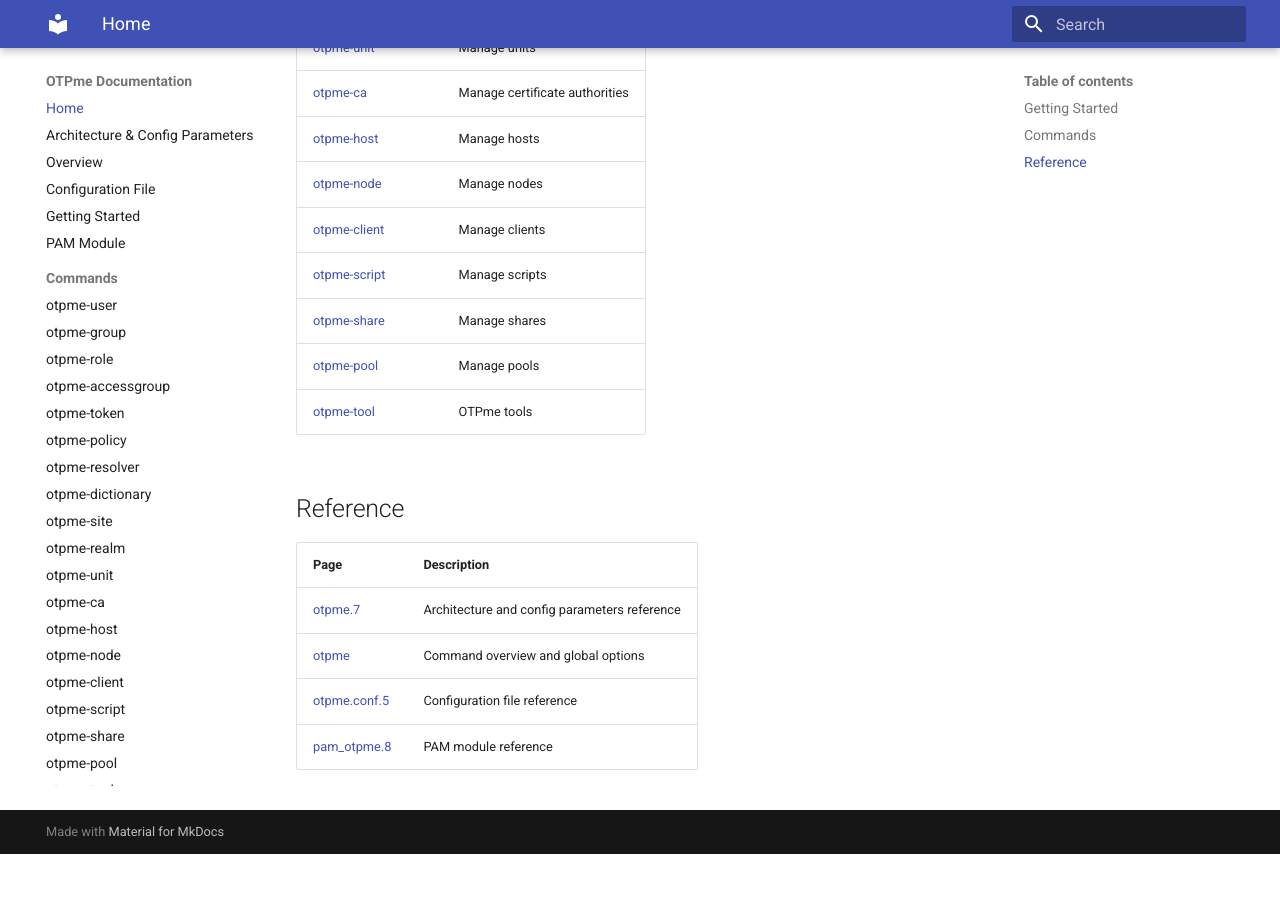
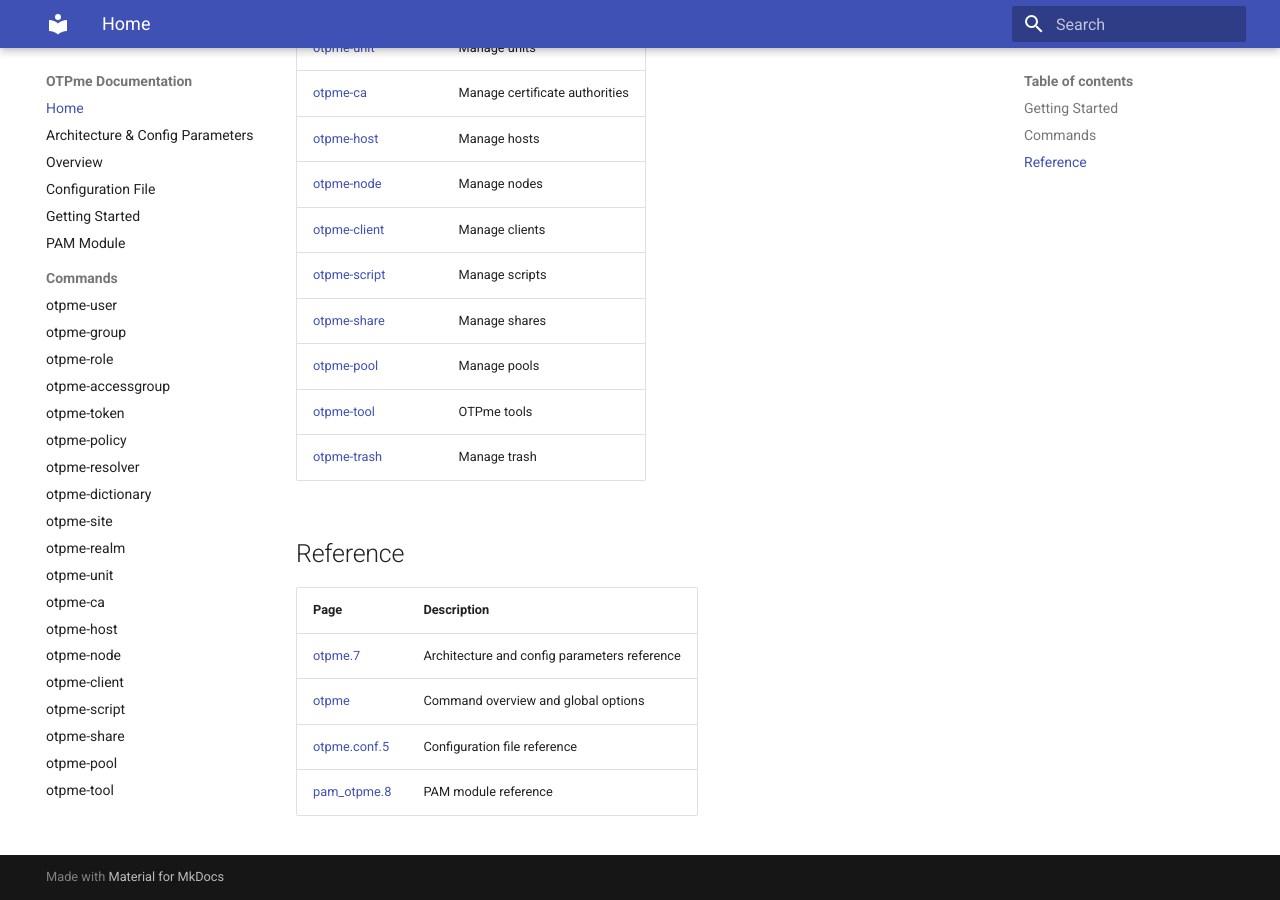
Before and after one commit to the2nd/otpme, an MkDocs documentation site: the page built from docs/index.md, in a window 1280 px wide and 900 px high, scrolled down 1041 px. Built offline with MkDocs 1.6.1 and Material for MkDocs 9.7.7, drawn with Linux system fonts in a browser that asks for light colours; before the commit the page ends 1895 px from its top, so only the background shows below that.

Commit message:
Working on docs.

```diff
--- a/docs/index.md
+++ b/docs/index.md
@@ -32,6 +32,7 @@ OTPme is an authentication system supporting hardware tokens, smartcards and one
 | [otpme-share](otpme-share.md) | Manage shares |
 | [otpme-pool](otpme-pool.md) | Manage pools |
 | [otpme-tool](otpme-tool.md) | OTPme tools |
+| [otpme-trash](otpme-trash.md) | Manage trash |
 
 ## Reference
 
```
